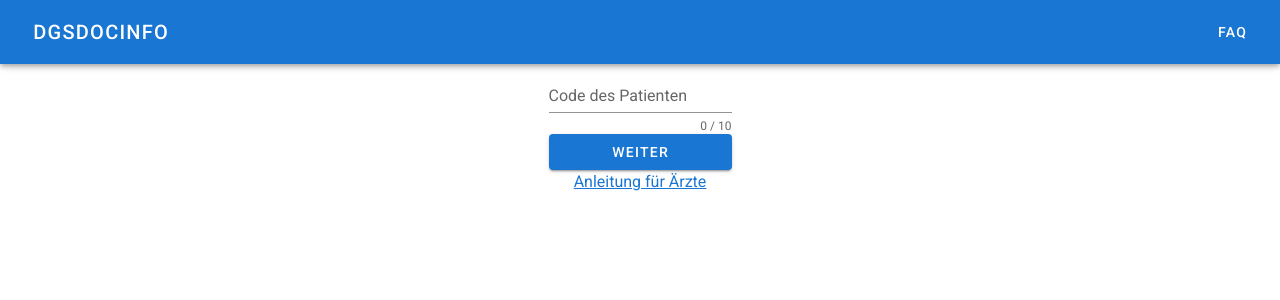
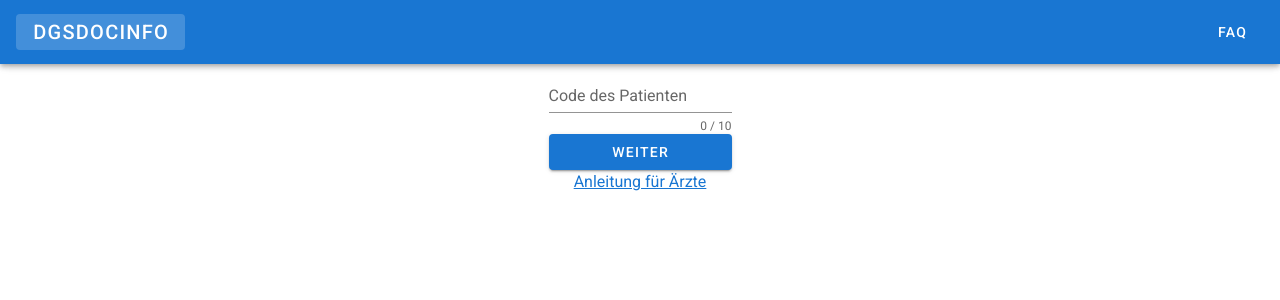
Before and after one commit to DGSDoktorUndInformation/DGSDoktorUndInformation, a Vue app in the folder webapp/: page /session in a window 1280 px wide. Shown: the top 300 px of the page. Built offline with nearby package versions, Linux system fonts and the light colour scheme.

Commit message:
Menubar logo Link auf home angepasst

```diff
--- a/webapp/src/components/MenuBar.vue
+++ b/webapp/src/components/MenuBar.vue
@@ -7,7 +7,7 @@
             dark
     >
         <!--  TODO nerviger Button, ander Loesung finden   -->
-        <v-btn  text to="/Home"><v-toolbar-title >
+        <v-btn  text to="/"><v-toolbar-title >
             DGSDocInfo
         </v-toolbar-title>
         </v-btn>
```
